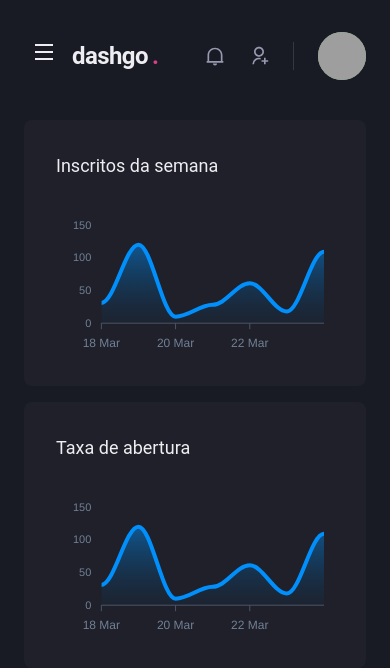
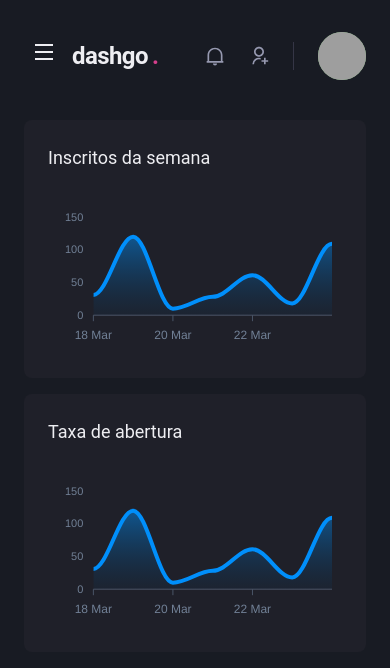
Before and after one commit to paulojrr/dashgo, a Next.js app: page /dashboard in a window 390 px wide. Shown: the top 668 px of the page. Built offline with nearby package versions, Linux system fonts and the light colour scheme; grey boxes are pictures that could not be loaded.

Commit message:
Dashboard responsivo

```diff
--- a/src/pages/dashboard.tsx
+++ b/src/pages/dashboard.tsx
@@ -70,13 +70,13 @@
         <Sidebar />
 
         <SimpleGrid flex="1" gap="4" minChildWidth="320px" align="flex-start">
-          <Box p="8" bg="gray.800" borderRadius="8" pb="4">
+          <Box p={['6', '8']} bg="gray.800" borderRadius="8" pb="4">
             <Text fontSize="lg" mb="4">
               Inscritos da semana
             </Text>
             <Chart options={options} series={series} type="area" height={160} />
           </Box>
-          <Box p="8" bg="gray.800" borderRadius="8" pb="4">
+          <Box p={['6', '8']} bg="gray.800" borderRadius="8" pb="4">
             <Text fontSize="lg" mb="4">
               Taxa de abertura
             </Text>
```
